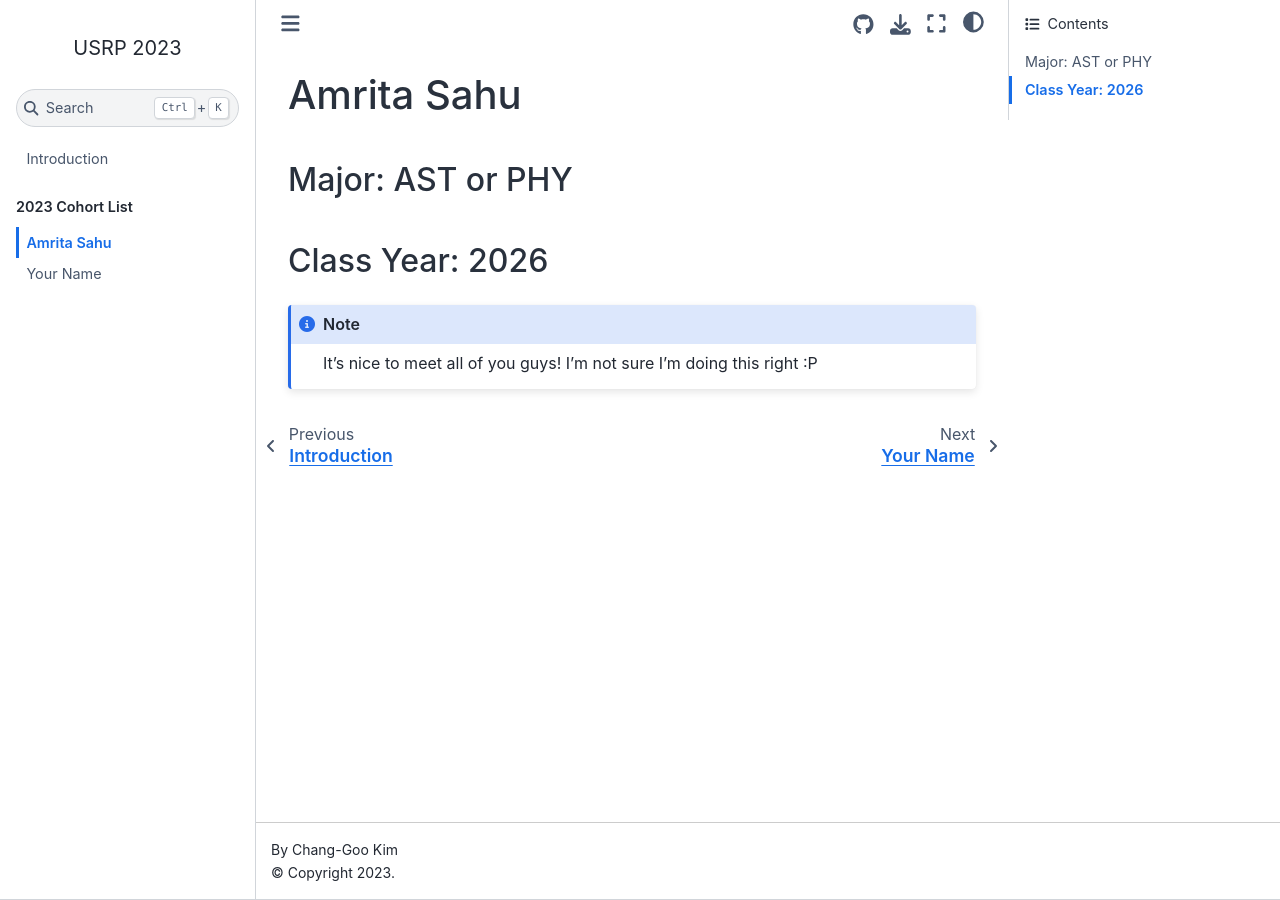
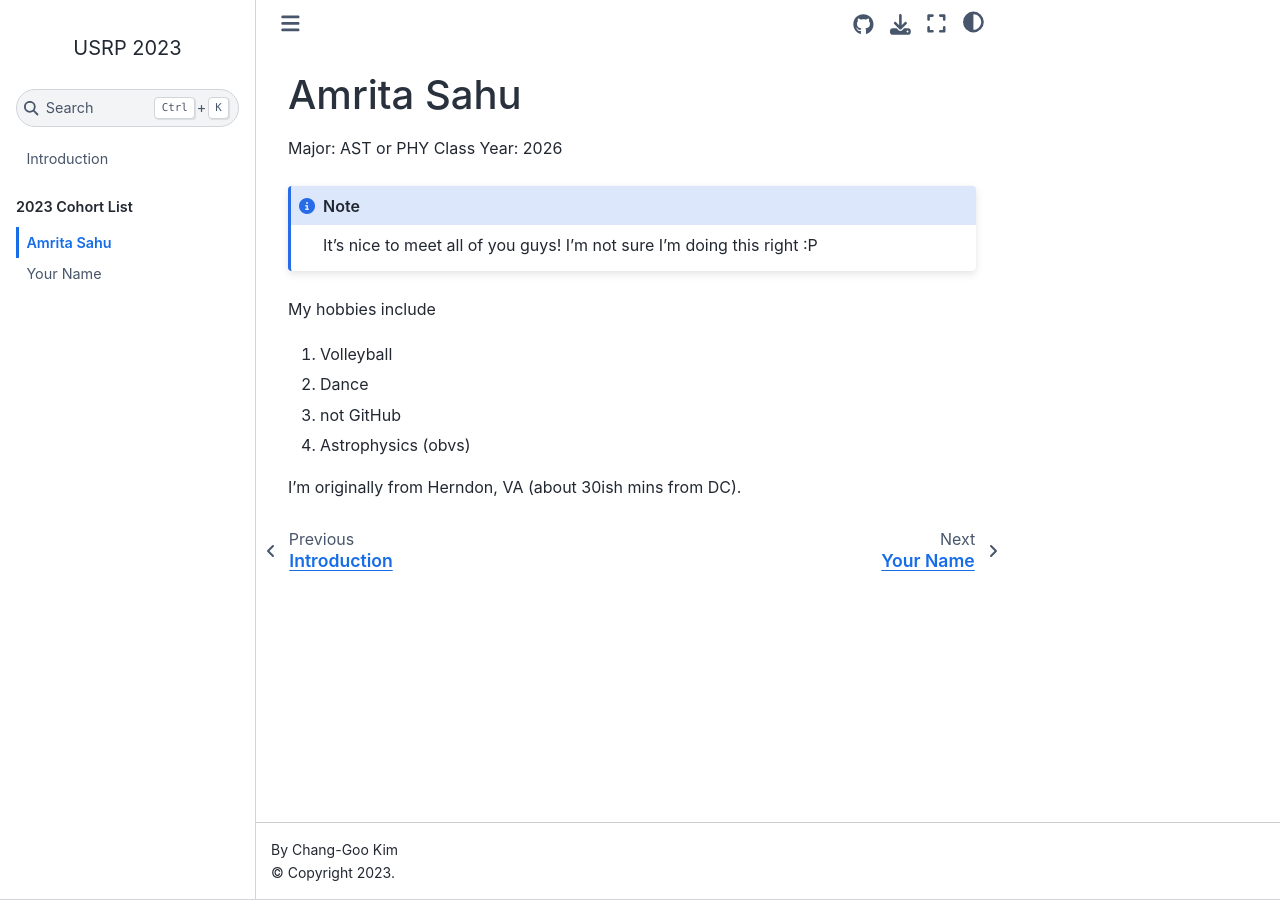
Before and after one commit to changgoo/usrp-introduction, a Jupyter Book: the page built from docs/students/amrita_sahu.md, in a window 1280 px wide. Built offline with Jupyter Book 1.0.4 settings and Sphinx 7.4.7 and the Sphinx Book theme 1.1.4, drawn with Linux system fonts in a browser that asks for light colours.

Commit message:
updated file

````diff
--- a/docs/students/amrita_sahu.md
+++ b/docs/students/amrita_sahu.md
@@ -1,8 +1,16 @@
 # Amrita Sahu
 
-## Major: AST or PHY
-## Class Year: 2026
+Major: AST or PHY
+Class Year: 2026
 
 ```{note}
 It's nice to meet all of you guys! I'm not sure I'm doing this right :P
 ```
+
+My hobbies include
+1. Volleyball
+2. Dance
+3. not GitHub
+4. Astrophysics (obvs)
+
+I'm originally from Herndon, VA (about 30ish mins from DC).
````
